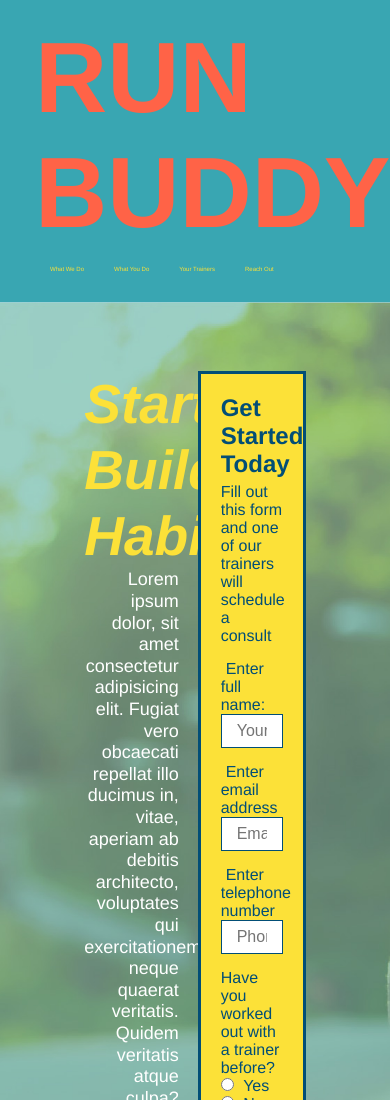
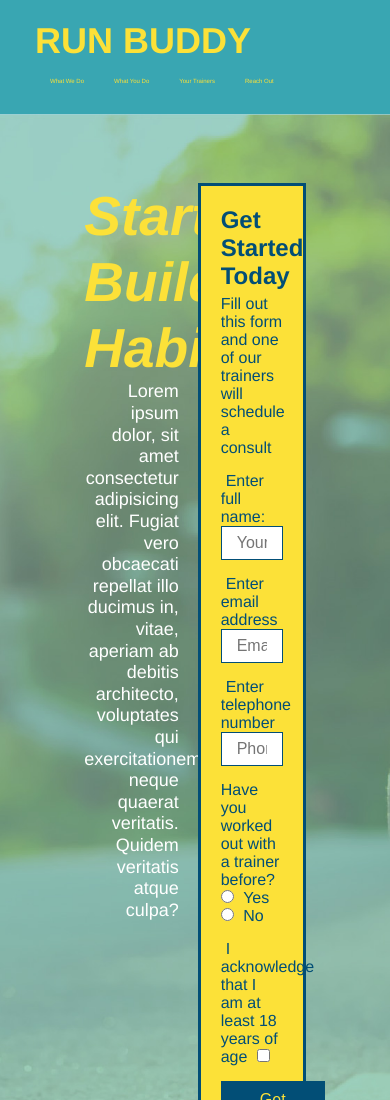
Before and after one commit to Kristy-coding/run-buddy, a plain HTML site: page index.html in a window 390 px wide. Shown: the top 1100 px of the page. Drawn offline with Linux system fonts and the light colour scheme.

Commit message:
updated mediaqueries

```diff
--- a/assets/css/style.css
+++ b/assets/css/style.css
@@ -288,22 +288,13 @@ font-family: Helvetica;
 }
 /* MEDIA QUERY FOR SMALLER DESKTOP SCREENS AND SMALLER*/
 @media screen and (max-width: 980px) {
-    header h1 a {
-        /* this will be applied on any screen smaller than 980px*/
-        color: tomato;
-    }
-}
+   }
+
 /* MEDIA QUERY FOR TABLETS AND SMALLER */
 @media screen and (max-width: 768px) {
-    header h1 {
-        /*this will be applied on any screen 768px and 575*/
-        font-size: 80px;
-    }
+
 }
 /* MEDIA QUERY FOR MOBILE PHONES AND SMALLER*/
 @media screen and (max-width: 575px) {
-    header h1 {
-        /* this will be applied on any screen smaller than 575px*/
-        font-size: 100px;
-    }
+
 }
```
